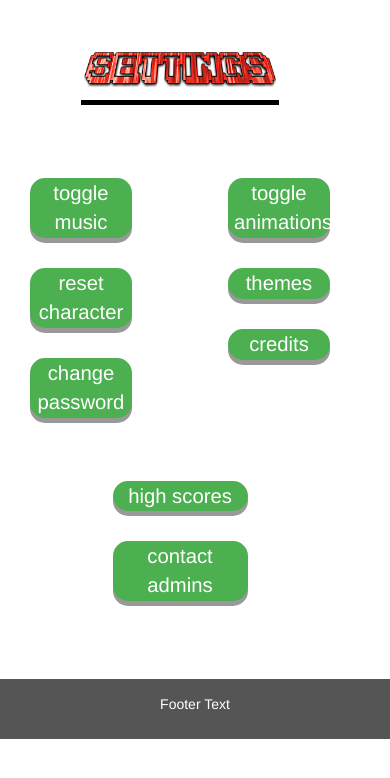
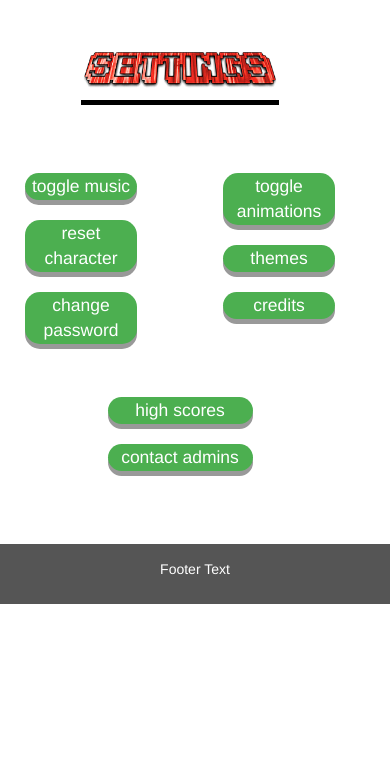
Before and after one commit to iveyd/Websys-Group2-Projects, a PHP site: page /settings.html in a window 390 px wide. Shown: the part 52-830 px from the top of the page. Run offline with PHP 8.4, Linux system fonts and the light colour scheme.

Commit message:
changed text to fit into the buttons when the resolution is phone sized

```diff
--- a/Settings_Page/settings.css
+++ b/Settings_Page/settings.css
@@ -35,8 +35,8 @@ img {
 	border: none;
 	color: white;
 	text-align: center;
-	font-size: 145%;
-	margin: 15px;
+	font-size: 125%;
+	margin: 10px;
 	cursor: pointer;
 	box-shadow: 0 5px #999;
 }
```
